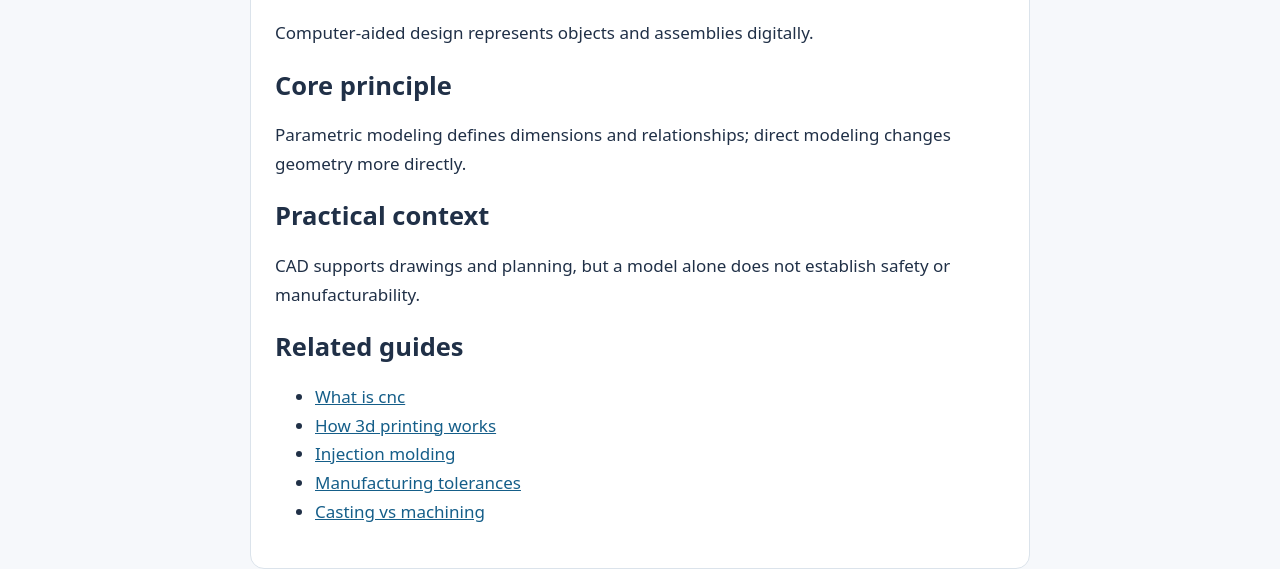
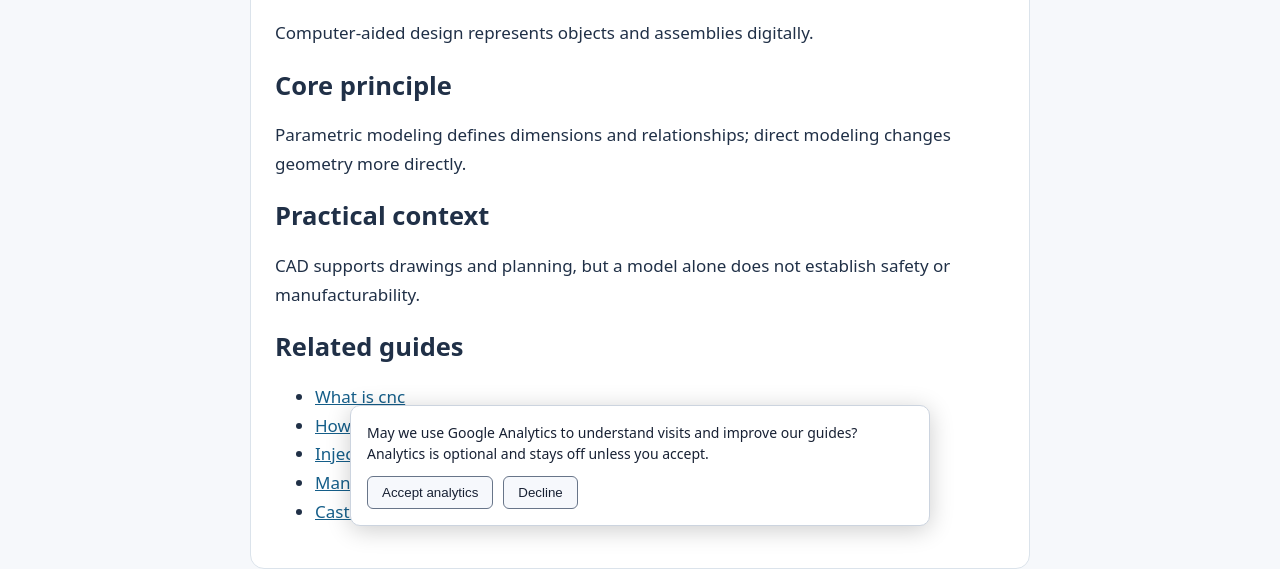
Before and after one commit to FlintHambleton/everydayengineering, a plain HTML site: page what-is-cad.html in a window 1280 px wide. Shown: the part 262-831 px from the top of the page. Drawn offline with Linux system fonts and the light colour scheme.

Commit message:
Enable optional analytics and privacy disclosure

```diff
--- a/what-is-cad.html
+++ b/what-is-cad.html
@@ -1 +1 @@
-<!doctype html><html lang="en"><head><meta charset="utf-8"><meta name="viewport" content="width=device-width,initial-scale=1"><title>What is cad | EverydayEngineering</title><meta name="description" content="What is cad: an introductory engineering reference."><link rel="canonical" href="https://everydayengineering.pages.dev/what-is-cad"><link rel="stylesheet" href="/style.css"><link rel="icon" href="/favicon.svg"></head><body><header><nav><a href="/">EverydayEngineering</a><a href="/#guides">All guides</a><a href="/about">About</a></nav></header><main><article><h1>What is cad</h1><p>Computer-aided design represents objects and assemblies digitally.</p><h2>Core principle</h2><p>Parametric modeling defines dimensions and relationships; direct modeling changes geometry more directly.</p><h2>Practical context</h2><p>CAD supports drawings and planning, but a model alone does not establish safety or manufacturability.</p><h2>Related guides</h2><ul><li><a href="/what-is-cnc">What is cnc</a></li><li><a href="/how-3d-printing-works">How 3d printing works</a></li><li><a href="/injection-molding">Injection molding</a></li><li><a href="/manufacturing-tolerances">Manufacturing tolerances</a></li><li><a href="/casting-vs-machining">Casting vs machining</a></li></ul></article></main><footer><a href="/privacy">Privacy</a> · <a href="/terms">Terms</a></footer></body></html>
+<!doctype html><html lang="en"><head><meta charset="utf-8"><meta name="viewport" content="width=device-width,initial-scale=1"><title>What is cad | EverydayEngineering</title><meta name="description" content="What is cad: an introductory engineering reference."><link rel="canonical" href="https://everydayengineering.pages.dev/what-is-cad"><link rel="stylesheet" href="/style.css"><link rel="icon" href="/favicon.svg"></head><body><header><nav><a href="/">EverydayEngineering</a><a href="/#guides">All guides</a><a href="/about">About</a></nav></header><main><article><h1>What is cad</h1><p>Computer-aided design represents objects and assemblies digitally.</p><h2>Core principle</h2><p>Parametric modeling defines dimensions and relationships; direct modeling changes geometry more directly.</p><h2>Practical context</h2><p>CAD supports drawings and planning, but a model alone does not establish safety or manufacturability.</p><h2>Related guides</h2><ul><li><a href="/what-is-cnc">What is cnc</a></li><li><a href="/how-3d-printing-works">How 3d printing works</a></li><li><a href="/injection-molding">Injection molding</a></li><li><a href="/manufacturing-tolerances">Manufacturing tolerances</a></li><li><a href="/casting-vs-machining">Casting vs machining</a></li></ul></article></main><footer><a href="/privacy">Privacy</a> · <a href="/terms">Terms</a></footer><script src="/analytics-consent.js" defer></script></body></html>
```
